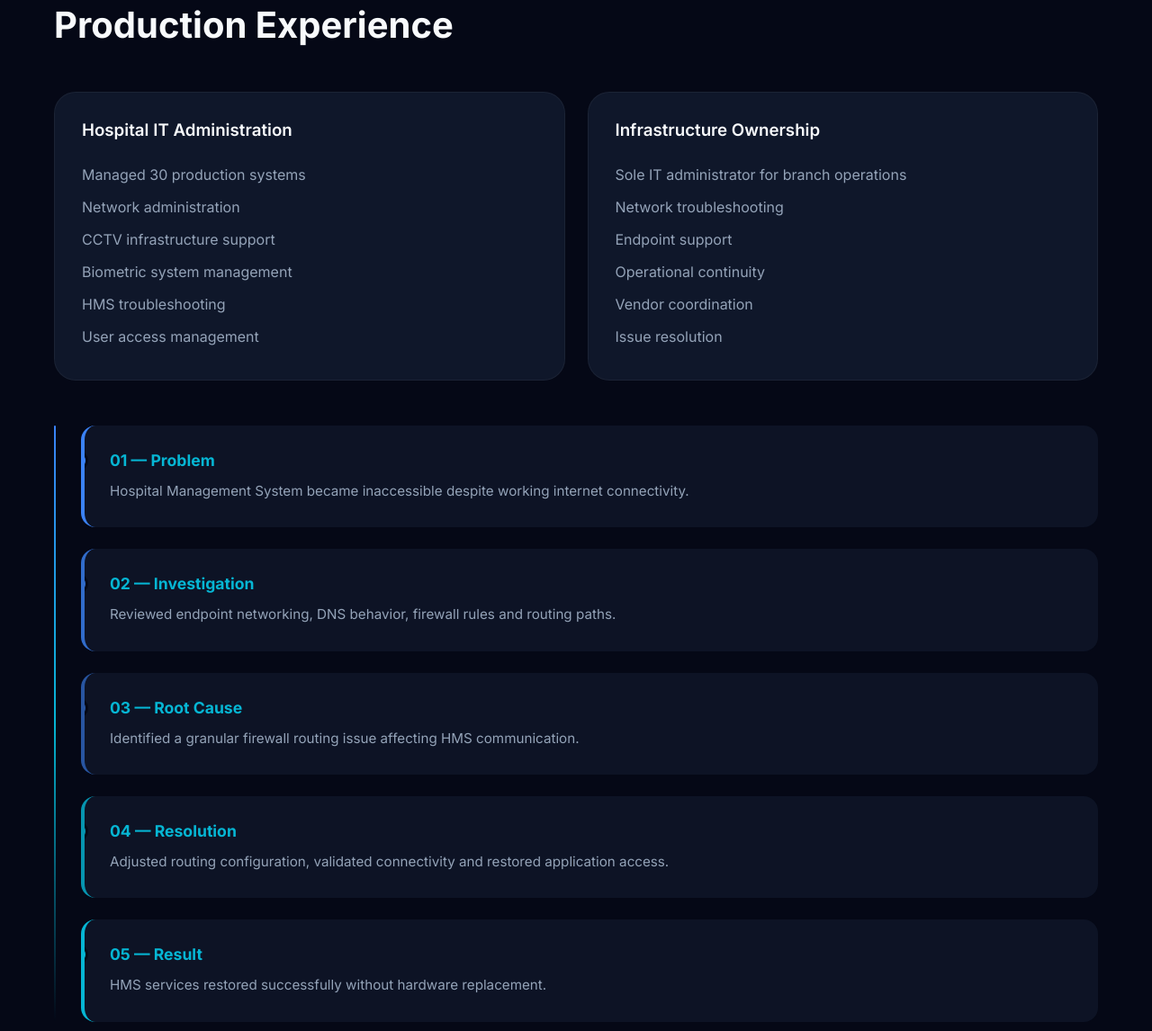
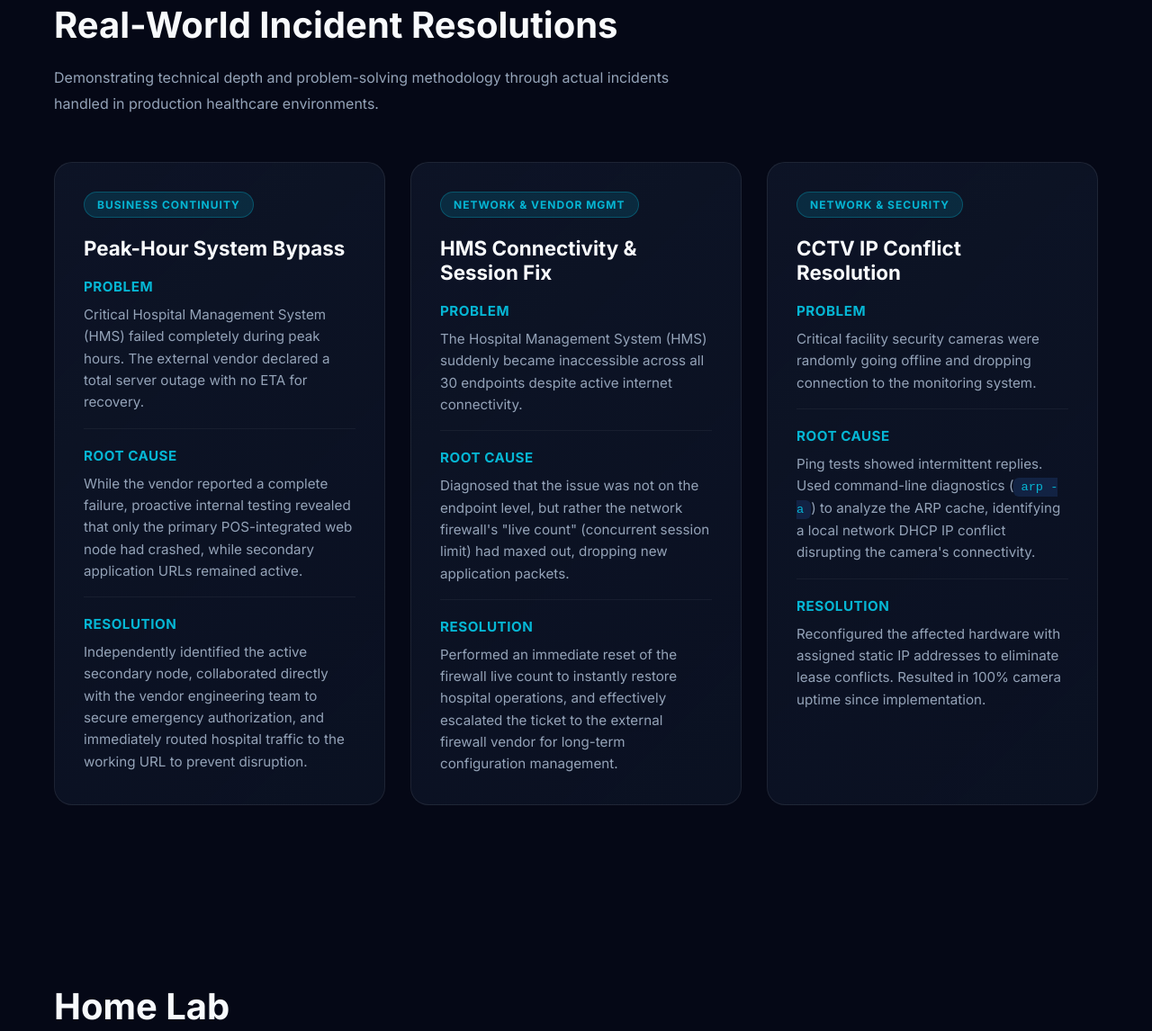
Before and after one commit to Gokulnath712/gokulnath.github.io, a plain HTML site: page index.html in a window 1280 px wide. Shown: the part 1593-2739 px from the top of the page at 90% size. Drawn offline with Linux system fonts and the light colour scheme.

Commit message:
Replace timeline with incident cards showing real-world problem-solving stories with better UX

```diff
--- a/index.html
+++ b/index.html
@@ -291,120 +291,110 @@ section{
     color:var(--muted);
 }
 
-.timeline{
+/* Incident Cards Grid */
+.incident-grid{
+    display:grid;
+    grid-template-columns:repeat(auto-fit,minmax(340px,1fr));
+    gap:28px;
     margin-top:50px;
-    position:relative;
-    padding-left:30px;
 }
 
-/* Timeline connector line */
-.timeline::before{
-    content:'';
-    position:absolute;
-    left:0;
-    top:0;
-    bottom:0;
-    width:2px;
-    background:linear-gradient(to bottom, var(--primary), var(--secondary), transparent);
-    border-radius:2px;
-}
-
-.step{
-    background:rgba(15,23,42,.8);
-    padding:28px;
-    border-left:4px solid var(--primary);
-    border-radius:16px;
-    margin-bottom:24px;
+.incident-card{
+    background:linear-gradient(135deg, rgba(15,23,42,.8), rgba(15,23,42,.6));
+    border:1px solid rgba(255,255,255,.08);
+    border-radius:20px;
+    padding:32px;
     transition:all 0.3s cubic-bezier(0.25, 0.46, 0.45, 0.94);
     position:relative;
     overflow:hidden;
+    display:flex;
+    flex-direction:column;
+    gap:20px;
 }
 
-/* Step number indicator circle */
-.step::before{
-    content:'';
-    position:absolute;
-    left:-18px;
-    top:28px;
-    width:16px;
-    height:16px;
-    background:var(--primary);
-    border:3px solid var(--bg);
-    border-radius:50%;
-    z-index:10;
-    transition:all 0.3s ease;
-}
-
-.step:hover::before{
-    width:20px;
-    height:20px;
-    left:-20px;
-    top:26px;
-    background:var(--secondary);
-    box-shadow:0 0 20px rgba(6, 182, 212, 0.6);
-}
-
-.step:hover {
-    transform:translateX(12px);
-    border-left-color:var(--secondary);
-    background:rgba(6,182,212,.05);
-    box-shadow:0 4px 24px rgba(6, 182, 212, 0.15), inset 0 1px 0 rgba(255,255,255,.05);
-    padding-left:32px;
-}
-
-/* Animated glow effect on hover */
-.step::after{
+/* Gradient overlay on hover */
+.incident-card::before{
     content:'';
     position:absolute;
     inset:0;
-    background:linear-gradient(90deg, transparent, rgba(59,130,246,.1), transparent);
+    background:linear-gradient(135deg, rgba(59,130,246,.1), rgba(6,182,212,.1), transparent);
     opacity:0;
-    animation:shimmer 0s;
     transition:opacity 0.3s ease;
+    pointer-events:none;
 }
 
-.step:hover::after{
+.incident-card:hover::before{
     opacity:1;
-    animation:shimmer 0.6s ease;
 }
 
-@keyframes shimmer {
-    0% {
-        transform:translateX(-100%);
-    }
-    100% {
-        transform:translateX(100%);
-    }
+.incident-card:hover{
+    transform:translateY(-8px);
+    border-color:rgba(6,182,212,.4);
+    box-shadow:0 8px 32px rgba(6, 182, 212, 0.1), inset 0 1px 0 rgba(255,255,255,.05);
 }
 
-.step h4{
+.incident-tag{
+    display:inline-block;
+    font-size:0.75rem;
+    font-weight:700;
+    letter-spacing:1px;
     color:var(--secondary);
-    margin-bottom:12px;
-    font-weight:700;
-    font-size:1.1rem;
+    background:rgba(6,182,212,.15);
+    padding:6px 14px;
+    border-radius:20px;
+    border:1px solid rgba(6,182,212,.3);
+    width:fit-content;
     position:relative;
     z-index:2;
 }
 
-.step p{
+.incident-card h4{
+    font-size:1.4rem;
+    font-weight:700;
+    color:var(--text);
+    margin:0;
+    position:relative;
+    z-index:2;
+}
+
+.incident-phase{
+    display:flex;
+    flex-direction:column;
+    gap:10px;
+    position:relative;
+    z-index:2;
+    padding-bottom:16px;
+    border-bottom:1px solid rgba(255,255,255,.05);
+}
+
+.incident-phase:last-of-type{
+    border-bottom:none;
+    padding-bottom:0;
+}
+
+.incident-phase span{
+    font-size:0.95rem;
+    font-weight:700;
+    color:var(--secondary);
+    text-transform:uppercase;
+    letter-spacing:0.5px;
+}
+
+.incident-phase p, .incident-phase div{
+    font-size:0.95rem;
     color:var(--muted);
     line-height:1.6;
-    position:relative;
-    z-index:2;
-    font-size:0.95rem;
+    margin:0;
 }
 
-.step:nth-child(1) { border-left-color:var(--primary); }
-.step:nth-child(2) { border-left-color:rgba(59,130,246,.8); }
-.step:nth-child(3) { border-left-color:rgba(59,130,246,.6); }
-.step:nth-child(4) { border-left-color:rgba(6,182,212,.8); }
-.step:nth-child(5) { border-left-color:var(--secondary); }
-
-.step:nth-child(1)::before { background:var(--primary); }
-.step:nth-child(2)::before { background:rgba(59,130,246,.8); }
-.step:nth-child(3)::before { background:rgba(59,130,246,.6); }
-.step:nth-child(4)::before { background:rgba(6,182,212,.8); }
-.step:nth-child(5)::before { background:var(--secondary); }
+code{
+    background:rgba(59,130,246,.15);
+    color:var(--secondary);
+    padding:3px 8px;
+    border-radius:6px;
+    font-size:0.9em;
+    font-family:'Courier New', monospace;
+}
 
 .lab-grid{
     display:grid;
@@ -487,21 +477,16 @@ footer{
     display:none;
 }
 
-.timeline{
-    padding-left:20px;
+.incident-grid{
+    grid-template-columns:1fr;
 }
 
-.step::before{
-    left:-12px;
+.incident-card{
+    padding:24px;
 }
 
-.step:hover::before{
-    left:-14px;
-}
-
-.step:hover{
-    transform:translateX(8px);
-    padding-left:28px;
+.incident-card h4{
+    font-size:1.2rem;
 }
 }
 
@@ -515,37 +500,25 @@ footer{
     font-size:2.5rem;
 }
 
-.timeline{
-    padding-left:16px;
+.incident-card{
+    padding:20px;
+    gap:16px;
 }
 
-.step{
-    padding:20px 20px 20px 20px;
+.incident-card h4{
+    font-size:1.1rem;
 }
 
-.step::before{
-    left:-10px;
-    width:14px;
-    height:14px;
-    border-width:2px;
+.incident-phase{
+    gap:8px;
+    padding-bottom:12px;
 }
 
-.step:hover::before{
-    left:-11px;
-    width:16px;
-    height:16px;
+.incident-phase span{
+    font-size:0.85rem;
 }
 
-.step:hover{
-    transform:translateX(4px);
-    padding-left:20px;
-}
-
-.step h4{
-    font-size:1rem;
-}
-
-.step p{
+.incident-phase p, .incident-phase div{
     font-size:0.9rem;
 }
 }
@@ -667,75 +640,66 @@ Intune, and infrastructure operations.
 
 <section id="experience">
 
-<h2 class="section-title">Production Experience</h2>
+<h2 class="section-title">Real-World Incident Resolutions</h2>
 
-<div class="cards">
+<p class="section-subtitle">
+Demonstrating technical depth and problem-solving methodology through actual incidents handled in production healthcare environments.
+</p>
 
-<div class="card">
-<h3>Hospital IT Administration</h3>
+<div class="incident-grid">
 
-<ul>
-<li>Managed 30 production systems</li>
-<li>Network administration</li>
-<li>CCTV infrastructure support</li>
-<li>Biometric system management</li>
-<li>HMS troubleshooting</li>
-<li>User access management</li>
-</ul>
-
+    <!-- Card 1: The Hero Story (Business Continuity) -->
+    <div class="incident-card reveal">
+        <div class="incident-tag">BUSINESS CONTINUITY</div>
+        <h4>Peak-Hour System Bypass</h4>
+        <div class="incident-phase">
+            <span>Problem</span>
+            <div>Critical Hospital Management System (HMS) failed completely during peak hours. The external vendor declared a total server outage with no ETA for recovery.</div>
+        </div>
+        <div class="incident-phase">
+            <span>Root Cause</span>
+            <div>While the vendor reported a complete failure, proactive internal testing revealed that only the primary POS-integrated web node had crashed, while secondary application URLs remained active.</div>
+        </div>
+        <div class="incident-phase">
+            <span>Resolution</span>
+            <div>Independently identified the active secondary node, collaborated directly with the vendor engineering team to secure emergency authorization, and immediately routed hospital traffic to the working URL to prevent disruption.</div>
+        </div>
     </div>
 
-<div class="card">
-<h3>Infrastructure Ownership</h3>
-
-<ul>
-<li>Sole IT administrator for branch operations</li>
-<li>Network troubleshooting</li>
-<li>Endpoint support</li>
-<li>Operational continuity</li>
-<li>Vendor coordination</li>
-<li>Issue resolution</li>
-</ul>
-
+    <!-- Card 2: The Honest Story (Vendor Management & Diagnostics) -->
+    <div class="incident-card reveal">
+        <div class="incident-tag">NETWORK & VENDOR MGMT</div>
+        <h4>HMS Connectivity & Session Fix</h4>
+        <div class="incident-phase">
+            <span>Problem</span>
+            <div>The Hospital Management System (HMS) suddenly became inaccessible across all 30 endpoints despite active internet connectivity.</div>
+        </div>
+        <div class="incident-phase">
+            <span>Root Cause</span>
+            <div>Diagnosed that the issue was not on the endpoint level, but rather the network firewall's "live count" (concurrent session limit) had maxed out, dropping new application packets.</div>
+        </div>
+        <div class="incident-phase">
+            <span>Resolution</span>
+            <div>Performed an immediate reset of the firewall live count to instantly restore hospital operations, and effectively escalated the ticket to the external firewall vendor for long-term configuration management.</div>
+        </div>
     </div>
 
+    <!-- Card 3: The Gritty Story (Command Line / DHCP) -->
+    <div class="incident-card reveal">
+        <div class="incident-tag">NETWORK & SECURITY</div>
+        <h4>CCTV IP Conflict Resolution</h4>
+        <div class="incident-phase">
+            <span>Problem</span>
+            <div>Critical facility security cameras were randomly going offline and dropping connection to the monitoring system.</div>
         </div>
-
-<div class="timeline">
-
-<div class="step">
-<h4>01 — Problem</h4>
-<p>
-Hospital Management System became inaccessible despite working internet connectivity.
-</p>
+        <div class="incident-phase">
+            <span>Root Cause</span>
+            <div>Ping tests showed intermittent replies. Used command-line diagnostics (<code>arp -a</code>) to analyze the ARP cache, identifying a local network DHCP IP conflict disrupting the camera's connectivity.</div>
         </div>
-
-<div class="step">
-<h4>02 — Investigation</h4>
-<p>
-Reviewed endpoint networking, DNS behavior, firewall rules and routing paths.
-</p>
+        <div class="incident-phase">
+            <span>Resolution</span>
+            <div>Reconfigured the affected hardware with assigned static IP addresses to eliminate lease conflicts. Resulted in 100% camera uptime since implementation.</div>
         </div>
-
-<div class="step">
-<h4>03 — Root Cause</h4>
-<p>
-Identified a granular firewall routing issue affecting HMS communication.
-</p>
-</div>
-
-<div class="step">
-<h4>04 — Resolution</h4>
-<p>
-Adjusted routing configuration, validated connectivity and restored application access.
-</p>
-</div>
-
-<div class="step">
-<h4>05 — Result</h4>
-<p>
-HMS services restored successfully without hardware replacement.
-</p>
     </div>
 
 </div>
```
Lines whose indentation alone changed are shown as unchanged.
